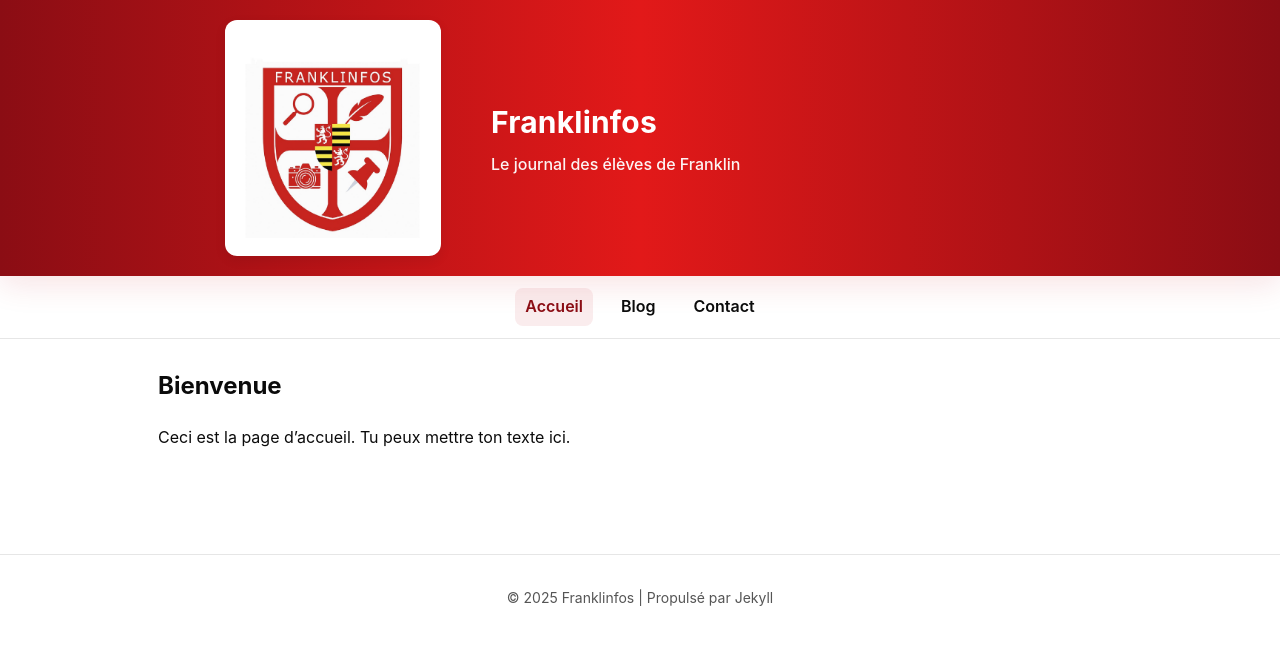
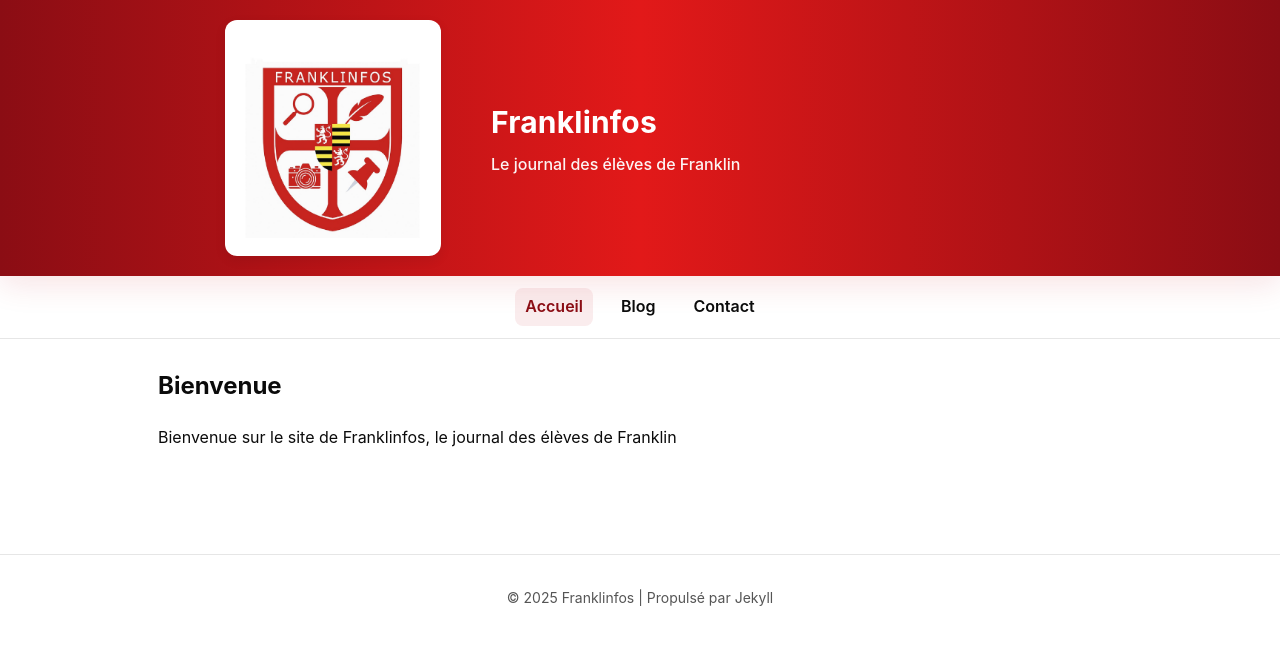
Before and after one commit to Secondaire-Xavier/fr1, a Jekyll site: the page built from index.md, in a window 1280 px wide. Shown: the top 645 px of the page. Built offline with Jekyll 4.4.1, drawn with Linux system fonts in a browser that asks for light colours.

Commit message:
Update home.html

```diff
--- a/_layouts/home.html
+++ b/_layouts/home.html
@@ -3,5 +3,5 @@ layout: default
 ---
 <div class="home">
   <h2>Bienvenue</h2>
-  <p>Ceci est la page d’accueil. Tu peux mettre ton texte ici.</p>
+  <p>Bienvenue sur le site de Franklinfos, le journal des élèves de Franklin</p>
 </div>
```
